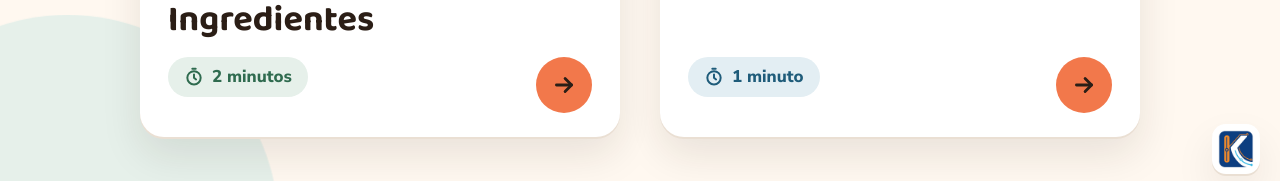
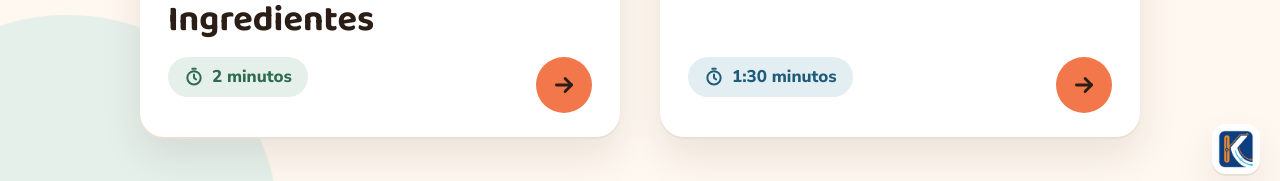
Before and after one commit to Delta27222/joalca-games, a React (Vite) app: page / in a window 1280 px wide. Shown: the part 606-787 px from the top of the page. Built offline with nearby package versions, Linux system fonts and the light colour scheme.

Commit message:
Actualiza el tiempo mostrado en el componente de la tarjeta a "1:30 minutos" para mayor precisión.

```diff
--- a/src/pages/Home.tsx
+++ b/src/pages/Home.tsx
@@ -57,7 +57,7 @@ function Home() {
             <div className="tarjeta-pie">
               <div className="chip" style={{ height: 40, fontSize: 17, padding: '0 16px' }}>
                 <IconoReloj />
-                <span>1 minuto</span>
+                <span>1:30 minutos</span>
               </div>
               <Flecha />
             </div>
```
